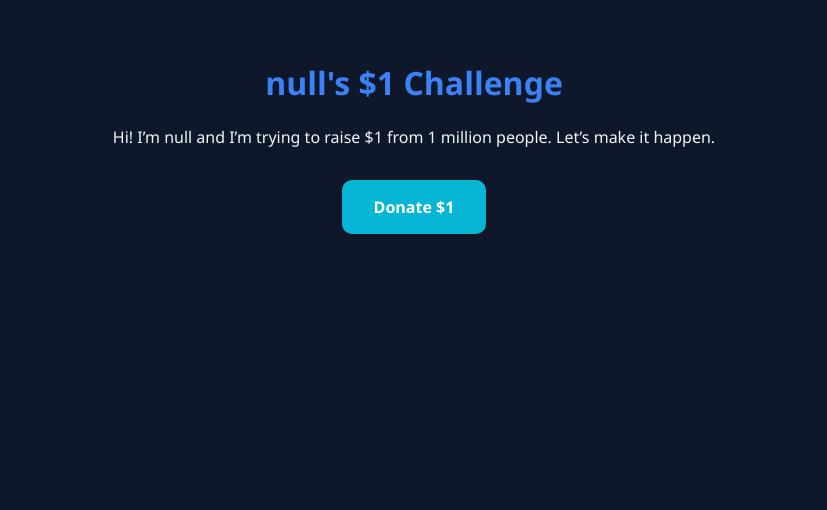
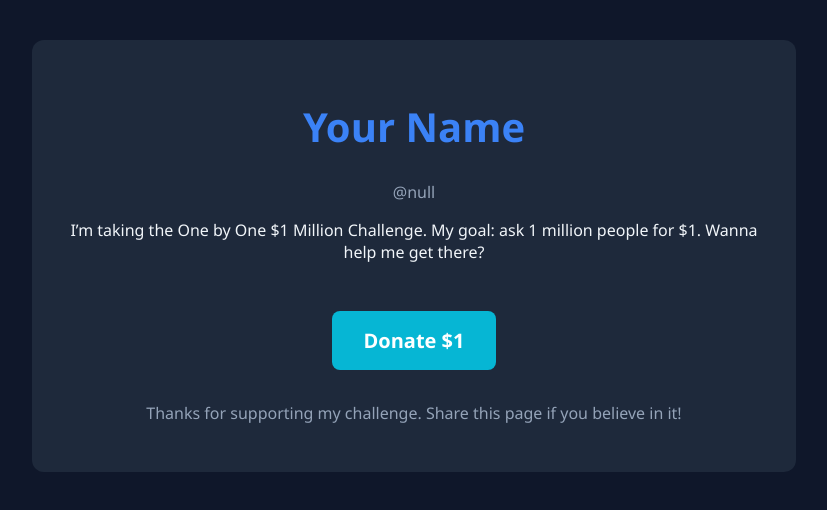
Before and after one commit to notyouraverageandy/onebyoneclub, a plain HTML site: page template.html in a window 1280 px wide. Shown: the whole page, without its empty margins (226-1053 px from the left). Drawn offline with Linux system fonts and the light colour scheme.

Commit message:
Update template.html

```diff
--- a/template.html
+++ b/template.html
@@ -2,45 +2,67 @@
 <html lang="en">
 <head>
   <meta charset="UTF-8" />
-  <title>Your Challenge</title>
   <meta name="viewport" content="width=device-width, initial-scale=1.0" />
+  <title>Your $1 Challenge Page</title>
   <style>
     body {
       font-family: 'Segoe UI', sans-serif;
       background-color: #0f172a;
       color: #f1f5f9;
+      padding: 2rem;
       text-align: center;
+    }
+    .container {
+      max-width: 700px;
+      margin: auto;
+      background-color: #1e293b;
       padding: 2rem;
+      border-radius: 12px;
     }
     h1 {
+      font-size: 2.5rem;
       color: #3b82f6;
     }
-    a.cta {
+    .username {
+      font-size: 1rem;
+      color: #94a3b8;
+      margin-bottom: 1rem;
+    }
+    .donate-btn {
       display: inline-block;
+      margin-top: 2rem;
       padding: 1rem 2rem;
       background-color: #06b6d4;
       color: white;
-      border-radius: 10px;
-      margin-top: 1rem;
+      border-radius: 8px;
       text-decoration: none;
       font-weight: bold;
+      font-size: 1.25rem;
+    }
+    .note {
+      margin-top: 2rem;
+      color: #94a3b8;
     }
   </style>
 </head>
 <body>
-  <h1 id="title"></h1>
-  <p id="bio"></p>
-  <a id="donate" class="cta" href="#" target="_blank">Donate $1</a>
+  <div class="container">
+    <h1 id="name"></h1>
+    <div class="username" id="username"></div>
+    <p>I’m taking the One by One $1 Million Challenge. My goal: ask 1 million people for $1. Wanna help me get there?</p>
+    <a id="donate" class="donate-btn" href="#" target="_blank">Donate $1</a>
+    <p class="note">Thanks for supporting my challenge. Share this page if you believe in it!</p>
+  </div>
 
   <script>
     const params = new URLSearchParams(window.location.search);
-    const name = params.get("name");
-    const username = params.get("username");
-    const link = params.get("donation");
+    const name = params.get('name');
+    const username = params.get('username');
+    const donation = params.get('donation');
 
-    document.getElementById("title").textContent = `${name}'s $1 Challenge`;
-    document.getElementById("bio").textContent = `Hi! I’m ${name} and I’m trying to raise $1 from 1 million people. Let’s make it happen.`;
-    document.getElementById("donate").href = link || "#";
+    document.getElementById('name').textContent = name || 'Your Name';
+    document.getElementById('username').textContent = `@${username}`;
+    document.getElementById('donate').href = donation || '#';
   </script>
 </body>
 </html>
```
